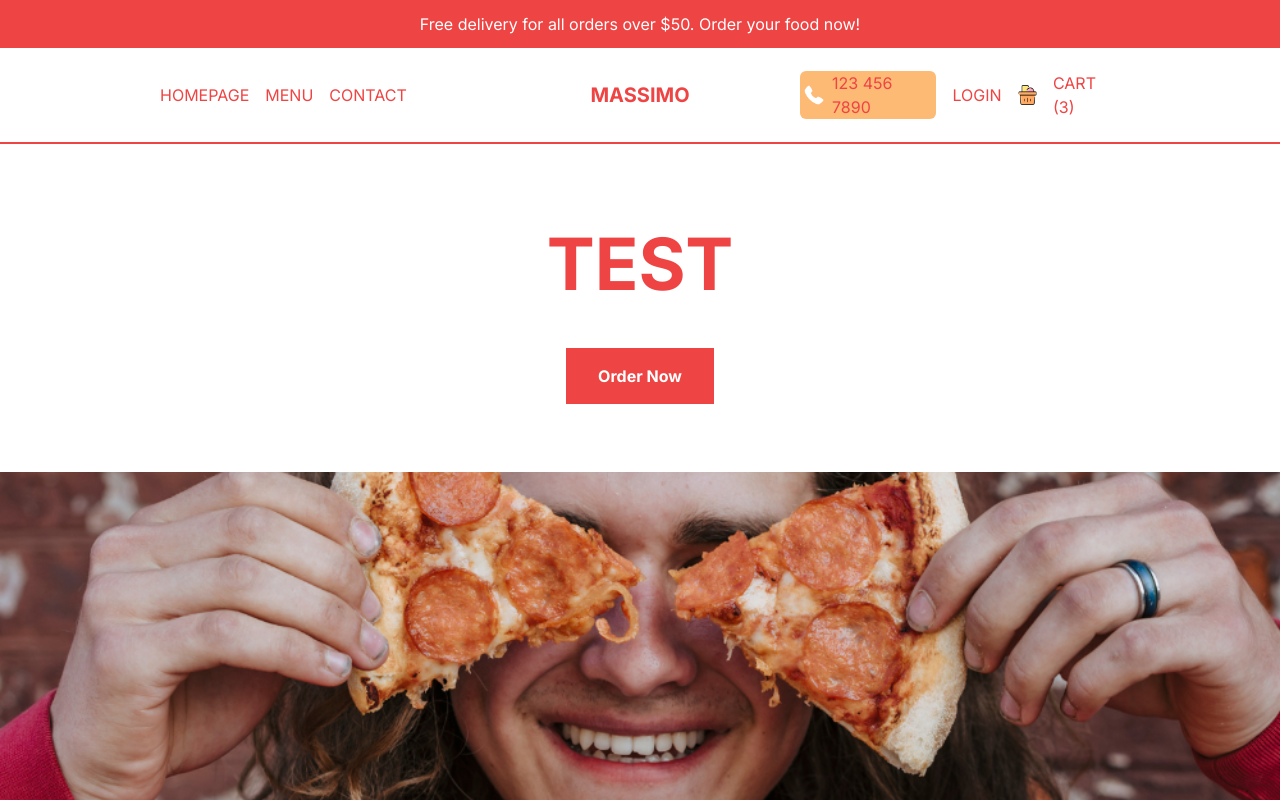
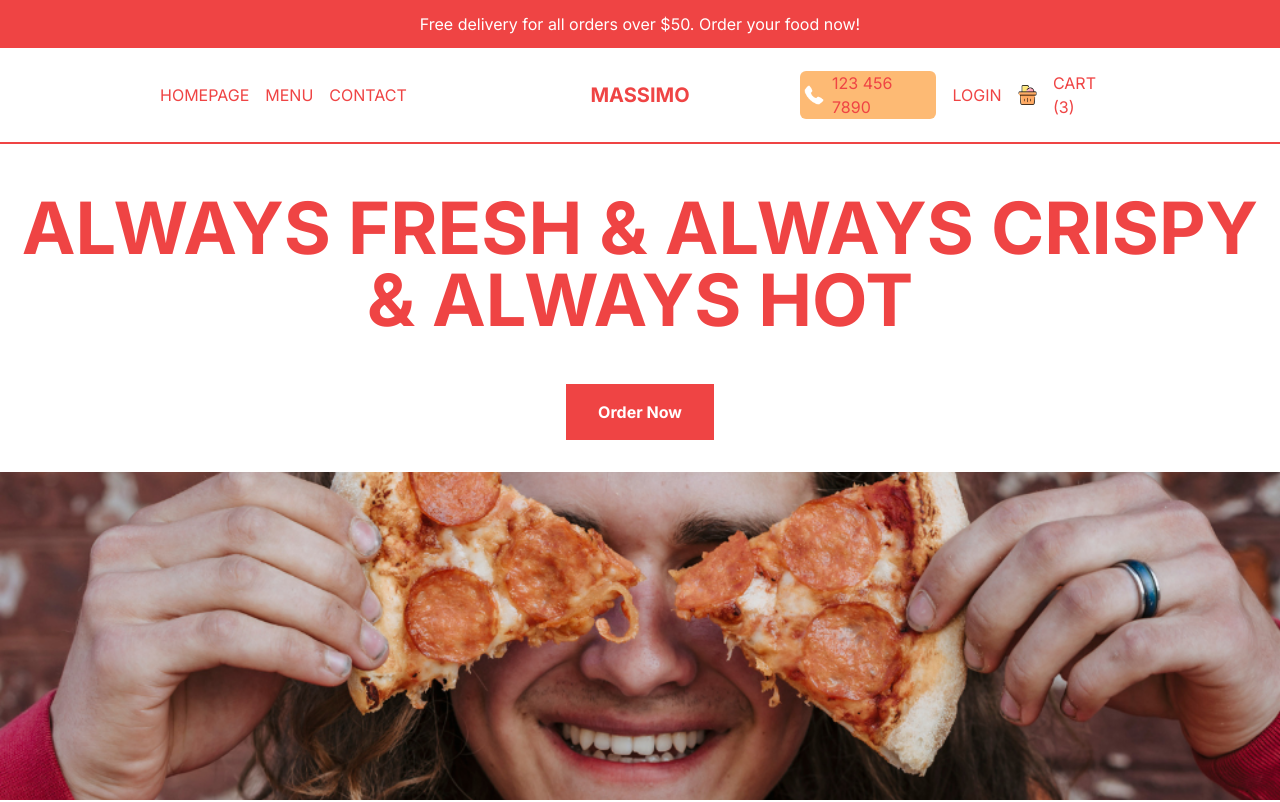
Before and after one commit to echi7/food-delivery, a Next.js app: page / in a window 1280 px wide. Shown: the top 802 px of the page. Built offline with nearby package versions, Linux system fonts and the light colour scheme.

Commit message:
changing return html to have data injection

```diff
--- a/src/components/Slider.tsx
+++ b/src/components/Slider.tsx
@@ -1,4 +1,6 @@
-import React from "react";
+"use client"
+
+import React, { useState } from "react";
 import Image from "next/image";
 
 const data = [
@@ -20,18 +22,19 @@ const data = [
   ];
 
 const Slider = () => {
+    const [currentSlide, setCurrentSlide] = useState(0)
     return (
         <div className="flex flex-col h-[calc(100vh-6rem)] md:h-[calc(100vh-9rem)]">
             {/* TEXT CONTAINER */}
             <div className="h-1/2 flex items-center justify-center flex-col gap-8 text-red-500 font-bold">
                 <h1 className="text-5xl text-center uppercase p-4 md:text-6xl xl:text-7xl">
-                    Test
+                    {data[currentSlide].title}
                 </h1>
                 <button className="bg-red-500 text-white py-4 px-8">Order Now</button>
             </div>
             {/* IMAGE CONTAINEr */}
             <div className="w-full h-1/2 relative">
-                <Image src="/slide1.png" alt="" fill className="object-cover"/>
+                <Image src={data[currentSlide].image} alt="" fill className="object-cover"/>
             </div>
         </div>
     )
```
